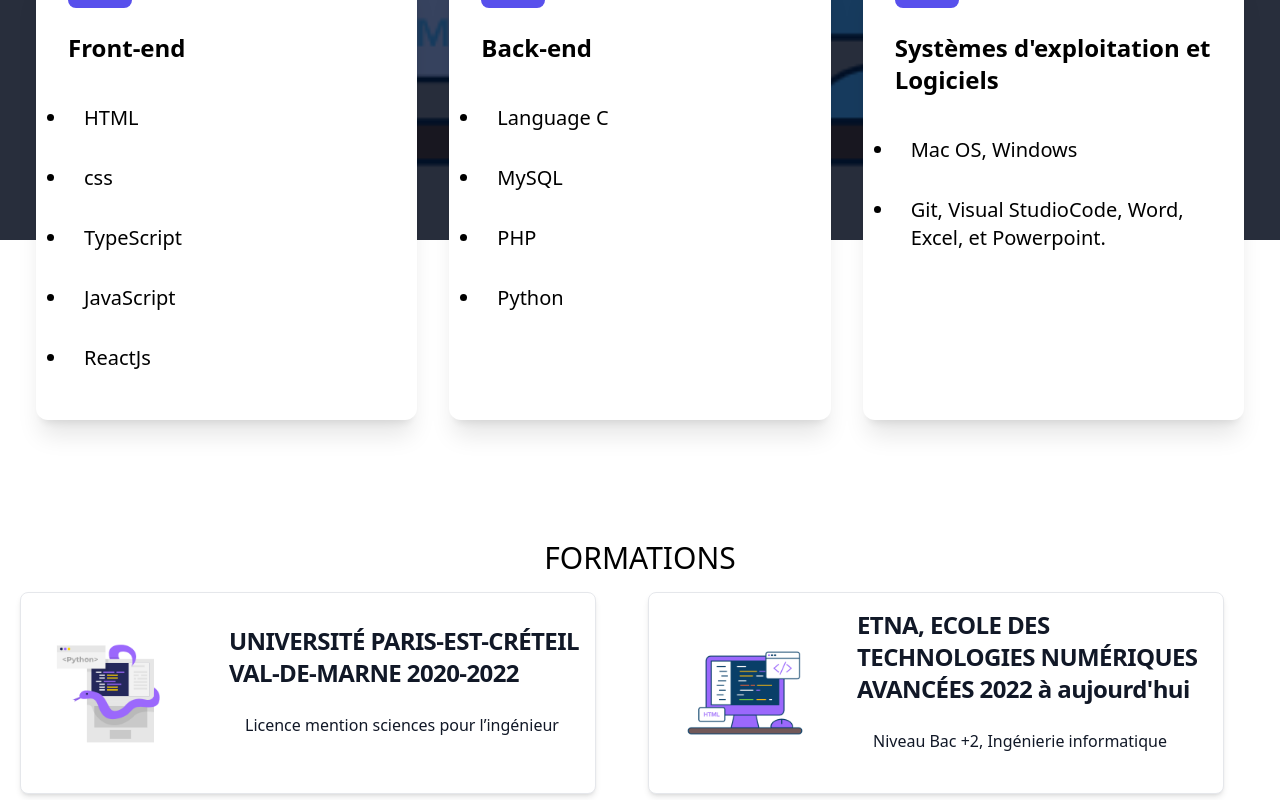
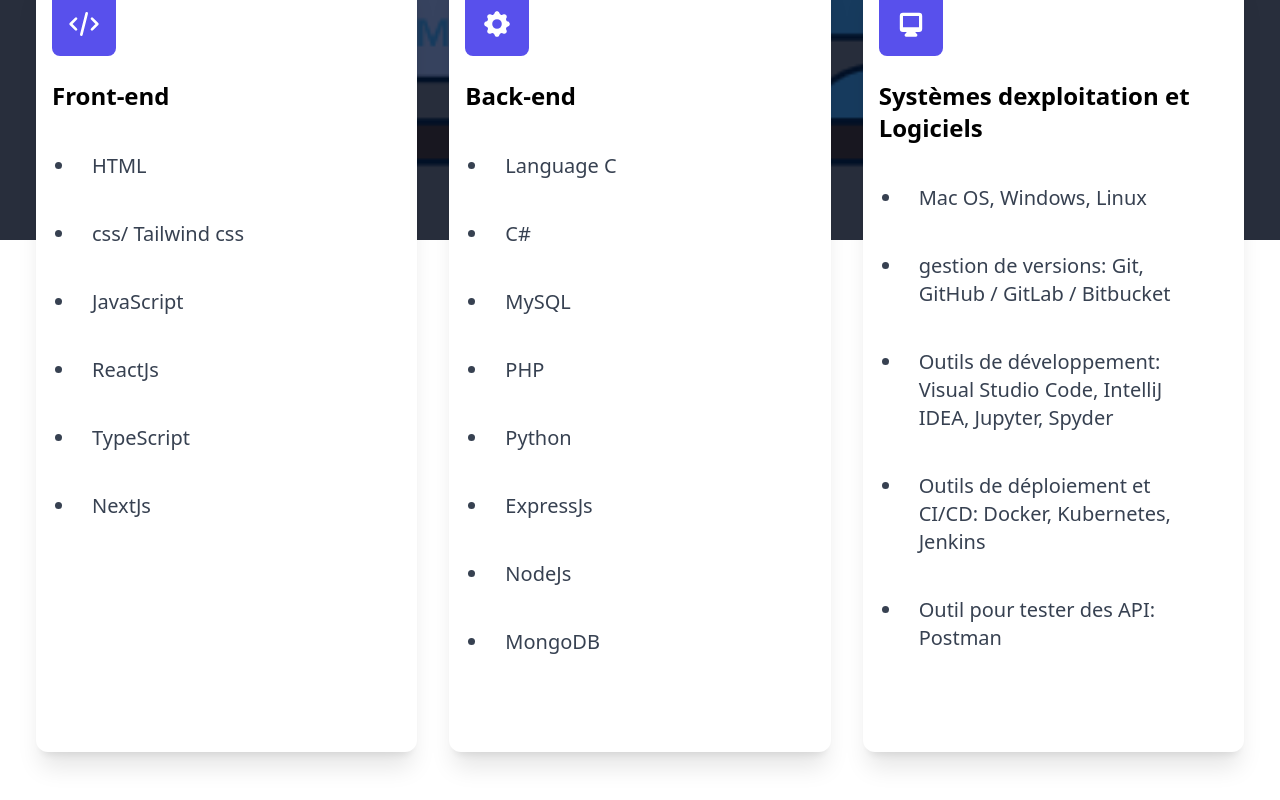
Before and after one commit to BasmaKasmi/Basma-s-Portfolio, a React (Create React App) app: page / in a window 1280 px wide. Shown: the part 2300-3100 px from the top of the page. Built offline with nearby package versions, Linux system fonts and the light colour scheme.

Commit message:
[edit-code] formations/competences

```diff
--- a/src/components/Comp.jsx
+++ b/src/components/Comp.jsx
@@ -4,6 +4,31 @@
 import {DesktopComputerIcon, CogIcon} from '@heroicons/react/solid'
 
 import ImgC from '../assets/Web.png'
+
+const skills = [
+  {
+    category: 'Front-end',
+    skills: ['HTML', 'css/ Tailwind css', 'JavaScript', 'ReactJs', 'TypeScript', 'NextJs'],
+    icon: CodeIcon,
+  },
+  {
+    category: 'Back-end',
+    skills: ['Language C', 'C#', 'MySQL', 'PHP', 'Python', 'ExpressJs', 'NodeJs', 'MongoDB'],
+    icon: CogIcon,
+  },
+  {
+    category: 'Systèmes dexploitation et Logiciels',
+    skills: [
+      'Mac OS, Windows, Linux',
+      'gestion de versions: Git, GitHub / GitLab / Bitbucket',
+      'Outils de développement: Visual Studio Code, IntelliJ IDEA, Jupyter, Spyder',
+      'Outils de déploiement et CI/CD: Docker, Kubernetes, Jenkins',
+      'Outil pour tester des API: Postman'
+    ],
+    icon: DesktopComputerIcon,
+  },
+];
+
 
 const Comp = () => {
   return (
@@ -19,41 +44,19 @@
           </div>
 
           <div className='grid grid-cols-1 lg:grid-cols-3 relative gap-x-8 gap-y-16 px-4 pt-12 sm:pt-20 text-black'>
-              <div className='bg-white rounded-xl shadow-xl overflow-hidden hover:scale-110 duration-300 cursor-pointer'>
-                  <div className='p-8'>
-                      <CodeIcon className='w-16 p-4 bg-indigo-600 text-white rounded-lg mt-[-4rem]' />
-                      <h3 className='font-bold text-2xl my-6'>Front-end</h3>
-                      <ol className='list-disc'>
-                        <li className='text-black text-xl'>HTML</li>
-                        <li className='text-black text-xl'>css</li>
-                        <li className='text-black text-xl'>TypeScript</li>
-                        <li className='text-black text-xl'> JavaScript</li>
-                        <li className='text-black text-xl'> ReactJs</li>
-                      </ol>
-                  </div>
+          {skills.map((skill, index) => (
+            <div key={index} className='bg-white rounded-xl shadow-xl overflow-hidden hover:scale-110 duration-300 cursor-pointer'>
+              <div className='px-4 py-20'>
+                <skill.icon className='w-16 p-4 bg-indigo-600 text-white rounded-lg mt-[-4rem]' />
+                <h3 className='font-bold text-2xl my-6'>{skill.category}</h3>
+                <ol className='list-disc space-y-2 px-6 text-gray-700'>
+                  {skill.skills.map((skillDetail, index) => (
+                    <li key={index} className='text-xl'>{skillDetail}</li>
+                  ))}
+                </ol>
               </div>
-              <div className='bg-white rounded-xl shadow-xl overflow-hidden hover:scale-110 duration-300 cursor-pointer'>
-                  <div className='p-8'>
-                      <CogIcon className='w-16 p-4 bg-indigo-600 text-white rounded-lg mt-[-4rem]' />
-                      <h3 className='font-bold text-2xl my-6'>Back-end</h3>
-                      <ol className='list-disc'>
-                        <li className='text-black text-xl'>Language C</li>
-                        <li className='text-black text-xl'>MySQL</li>
-                        <li className='text-black text-xl'>PHP</li>
-                        <li className='text-black text-xl'> Python</li>
-                      </ol>
-                  </div>
-              </div>
-              <div className='bg-white rounded-xl shadow-xl overflow-hidden hover:scale-110 duration-300 cursor-pointer'>
-                  <div className='p-8'>
-                      <DesktopComputerIcon className='w-16 p-4 bg-indigo-600 text-white rounded-lg mt-[-4rem]' />
-                      <h3 className='font-bold text-2xl my-6'>Systèmes d'exploitation et Logiciels</h3>
-                      <ol className='list-disc'>
-                        <li className='text-black text-xl'>Mac OS, Windows</li>
-                        <li className='text-black text-xl'>Git, Visual StudioCode, Word, Excel, et Powerpoint.</li>
-                      </ol>
-                  </div>
-              </div>
+            </div>
+          ))}
           </div>
       </div>
   </div>
--- a/src/components/Form.jsx
+++ b/src/components/Form.jsx
@@ -3,6 +3,24 @@
 import wImg from '../assets/WebDevelopment.png';
 
 const Form = () => {
+
+  const educationData = [
+    {
+      id: 1,
+      title: "UNIVERSITÉ PARIS-EST-CRÉTEIL VAL-DE-MARNE 2020-2022",
+      description: "Licence mention sciences pour l’ingénieur",
+      image: pImg,
+      link: "#",
+    },
+    {
+      id: 2,
+      title: "ETNA, ECOLE DES TECHNOLOGIES NUMÉRIQUES AVANCÉES 2022 à aujourd'hui",
+      description: "Bachelor - Conceptrice Développeuse d'Applications",
+      image: wImg,
+      link: "#",
+    },
+  ];
+
   return (
     <div name='Form' className='w-full text-white my-24'>
       <div className='w-full h-[800px] absolute mix-blend-overlay'></div>
@@ -11,26 +29,20 @@
         <div className='text-center py-4 text-black'>
           <h2 className='text-3xl uppercase'>Formations</h2>
         </div>
-        <div className='grid md:grid-cols-2 gap-4'>
-        <a href="#" className="flex flex-col items-center bg-white border rounded-lg shadow-md md:flex-row md:max-w-xl hover:bg-gray-100 dark:border-gray-700 dark:bg-gray-800 dark:hover:bg-gray-700">
-            <img className="object-cover w-full rounded-t-lg h-96 md:h-auto md:w-48 md:rounded-none md:rounded-l-lg" src={pImg} alt=""/>
-            <div className="flex flex-col justify-between p-4 leading-normal">
-            <h5 className="mb-2 text-2xl font-bold tracking-tight text-gray-900 dark:text-white">UNIVERSITÉ PARIS-EST-CRÉTEIL VAL-DE-MARNE 2020-2022</h5>
-            <ol className='list-none'>
-                <li className="mb-2 font-normal text-gray-900 dark:text-gray-400">Licence mention sciences pour l’ingénieur</li>
-              </ol>
-            </div>
-          </a>
-          <a href="#" className="flex flex-col items-center bg-white border rounded-lg shadow-md md:flex-row md:max-w-xl hover:bg-gray-100 dark:border-gray-700 dark:bg-gray-800 dark:hover:bg-gray-700">
-            <img className="object-cover w-full rounded-t-lg h-96 md:h-auto md:w-48 md:rounded-none md:rounded-l-lg" src={wImg} alt=""/>
-            <div className="flex flex-col justify-between p-4 leading-normal">
-            <h5 className="mb-2 text-2xl font-bold tracking-tight text-gray-900 dark:text-white">ETNA, ECOLE DES TECHNOLOGIES NUMÉRIQUES AVANCÉES 2022 à aujourd'hui</h5>
-            <ol className='list-none'>
-                <li className="mb-2 font-normal text-gray-900 dark:text-gray-400">Niveau Bac +2, Ingénierie informatique</li>
-              </ol>
-            </div>
-          </a>
-
+        <div className='grid md:grid-cols-2 gap-4 px-4 py-12 '>
+        {educationData.map((edu) => (
+    <div key={edu.id} className="group bg-white border rounded-lg shadow-md overflow-hidden hover:shadow-2xl transition-shadow duration-300 cursor-pointer">
+      <div className="transform transition duration-500 hover:scale-105">
+        <img className="object-cover w-full rounded-t-lg h-96 md:h-auto md:w-48 md:rounded-none md:rounded-l-lg" src={edu.image} alt={edu.title} />
+        <div className="p-4">
+          <h5 className="text-2xl font-bold tracking-tight text-gray-900">{edu.title}</h5>
+          <ol className='list-none space-y-2'>
+            <li className="font-normal text-gray-700 group-hover:text-indigo-600 transition-colors duration-300">{edu.description}</li>
+          </ol>
+        </div>
+      </div>
+    </div>
+  ))}
         </div>
       </div>
     </div>
```
